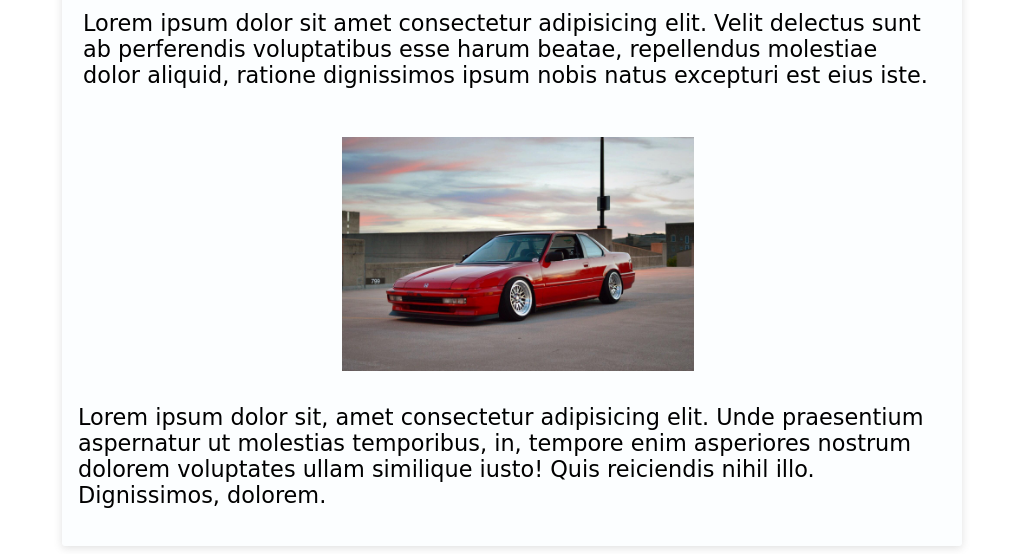
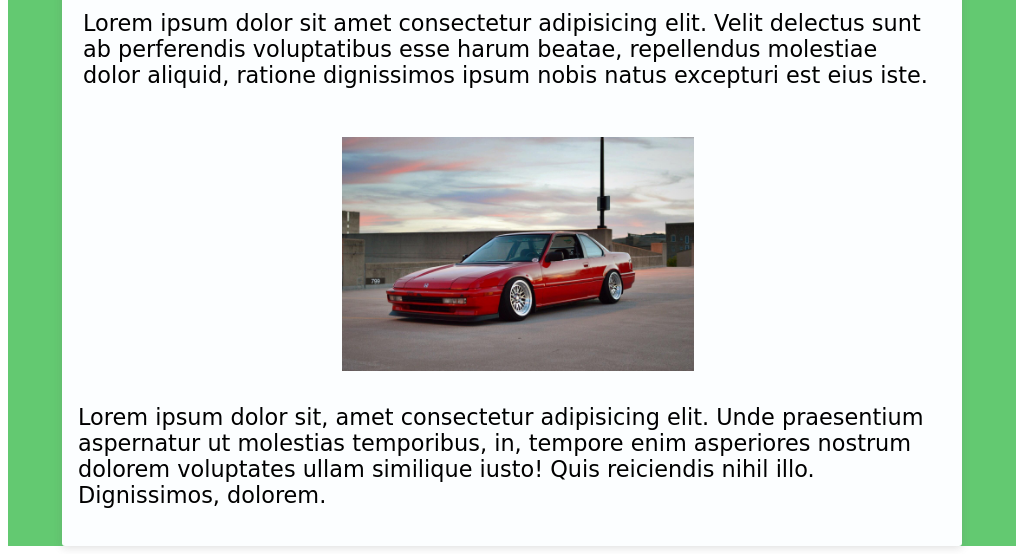
Before and after one commit to LeonTGC/website-journal, a plain HTML site: page index.html in a window 1024 px wide. Shown: the part 403-957 px from the top of the page. Drawn offline with Linux system fonts and the light colour scheme; a web font is replaced by a local one.

Commit message:
Update main.css

```diff
--- a/main.css
+++ b/main.css
@@ -98,9 +98,9 @@ nav > ul > li > a {
 }
 @media screen and (min-device-width: 768px)
     and (max-device-width: 1024px) {
-    /* main {
+    main {
         background-color: orange;
-    } */
+    }
     #page {
         box-sizing: border-box;
         max-width: 600px;
@@ -135,9 +135,9 @@ nav > ul > li > a {
 }
 
 @media screen and (min-width: 1024px) {
-    /* main {
+    main {
         background-color: #63c971;
-    } */
+    }
     #page {
         box-sizing: border-box;
         max-width: 900px;
```
